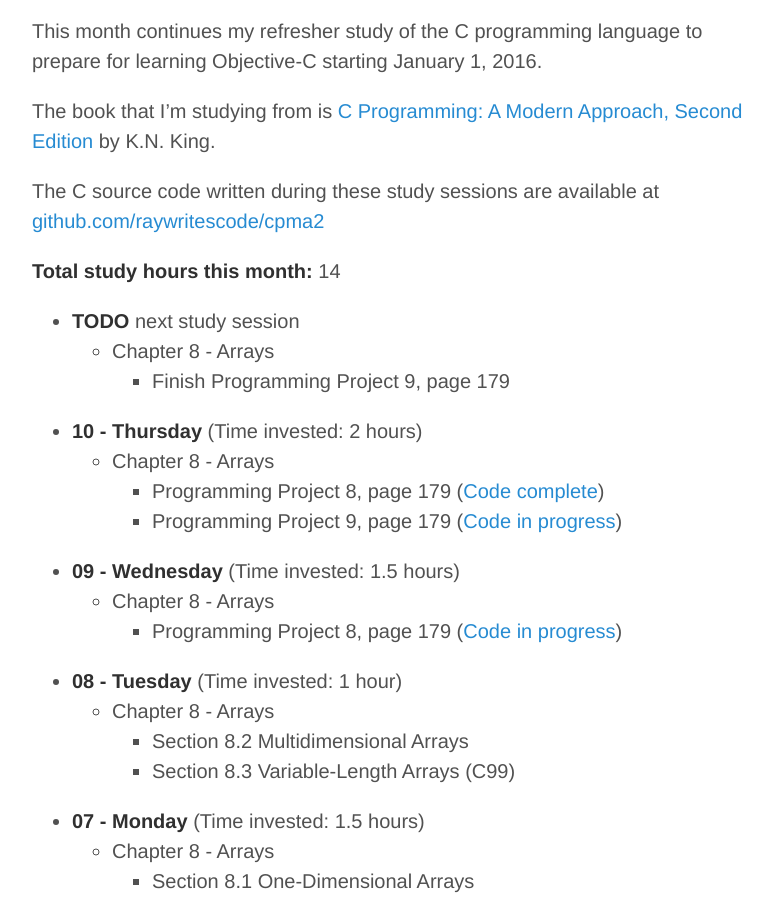
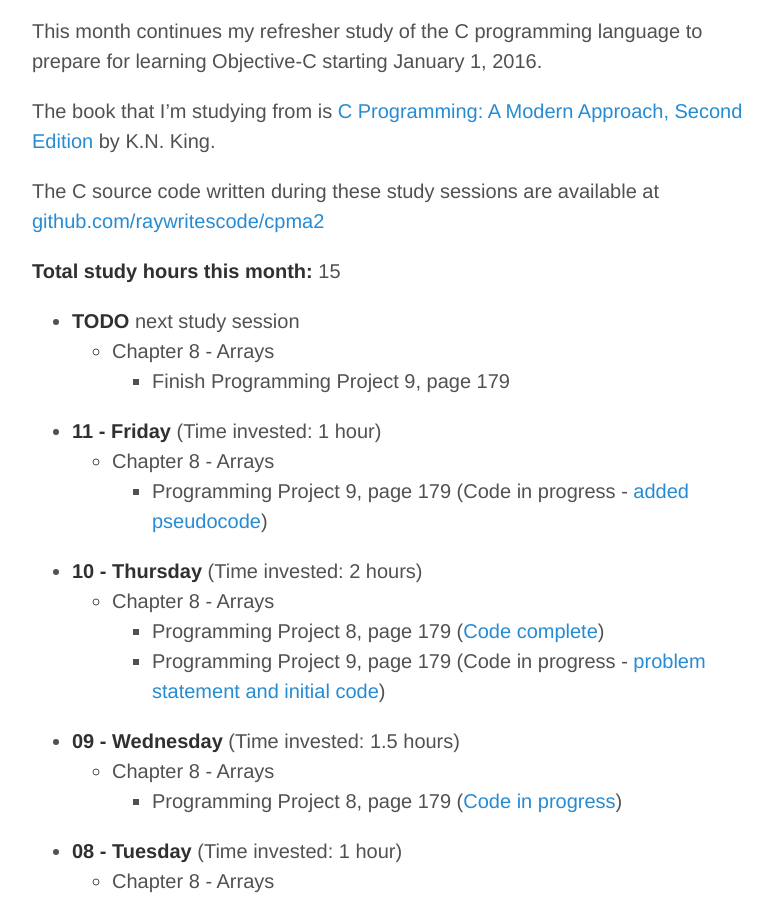
Before and after one commit to raywritescode/raywritescode.github.io, a Jekyll site: the page built from studylog.md, in a window 1280 px wide and 900 px high, scrolled down 237 px. Shown: the whole window, without its empty margins (248-1020 px from the left). Built offline with Jekyll 4.4.1, drawn with Linux system fonts in a browser that asks for light colours; Markdown is read by kramdown in place of the engine named in the settings.

Commit message:
Updated studylog.md - Study session (1 hour) Friday 2015-12-11

```diff
--- a/studylog.md
+++ b/studylog.md
@@ -11,16 +11,20 @@ The book that I'm studying from is [C Programming: A Modern Approach, Second Edi
 
 The C source code written during these study sessions are available at [github.com/raywritescode/cpma2](https://github.com/raywritescode/cpma2)
 
-**Total study hours this month:** 14
+**Total study hours this month:** 15
 
 * **TODO** next study session
    - Chapter 8 - Arrays
       * Finish Programming Project 9, page 179
 
+* **11 - Friday** (Time invested: 1 hour)
+   - Chapter 8 - Arrays
+      * Programming Project 9, page 179 (Code in progress - [added pseudocode](https://github.com/raywritescode/cpma2/commit/64c5f3678ea1db89356d88f78e4e35b0ff3c702d))
+
 * **10 - Thursday** (Time invested: 2 hours)
    - Chapter 8 - Arrays
       * Programming Project 8, page 179 ([Code complete](https://github.com/raywritescode/cpma2/blob/c69a4f42c02f48ead60bba4225a353b8341ff463/ch08/c8p08.c))
-      * Programming Project 9, page 179 ([Code in progress](https://github.com/raywritescode/cpma2/blob/71e6650367a1e49dae5444efcfea8846ca80deba/ch08/c8p09.c))
+      * Programming Project 9, page 179 (Code in progress - [problem statement and initial code](https://github.com/raywritescode/cpma2/blob/71e6650367a1e49dae5444efcfea8846ca80deba/ch08/c8p09.c))
 
 * **09 - Wednesday** (Time invested: 1.5 hours)
    - Chapter 8 - Arrays
```
